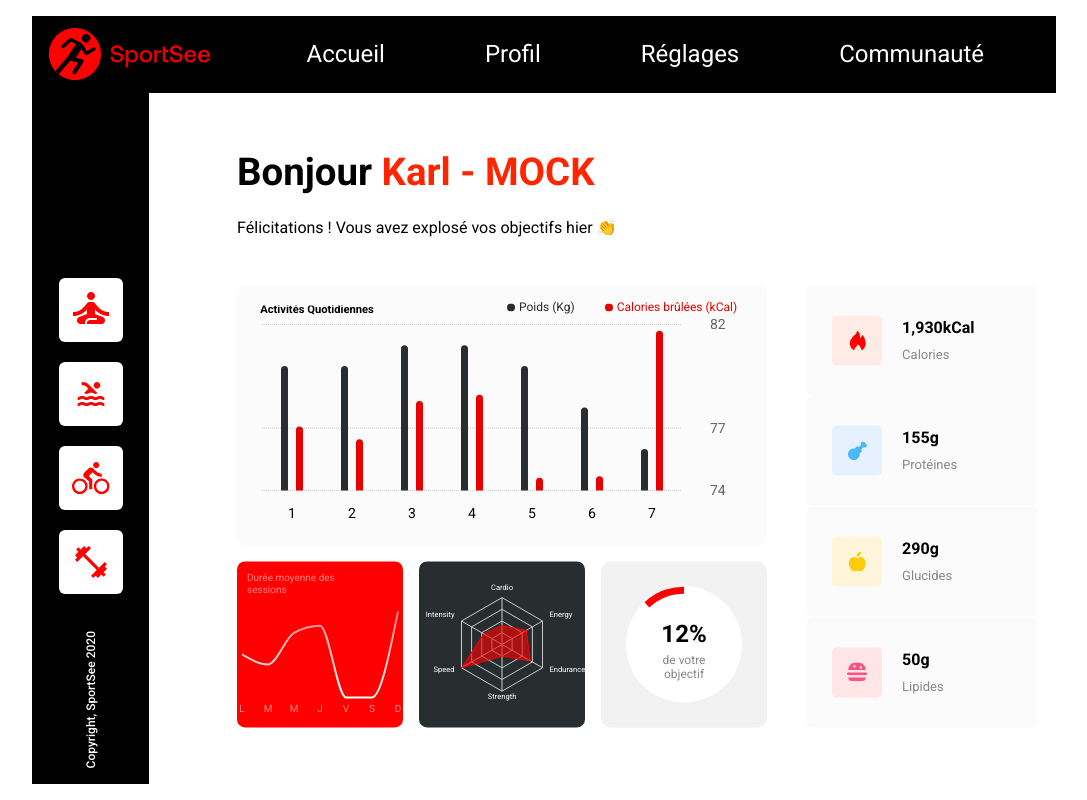
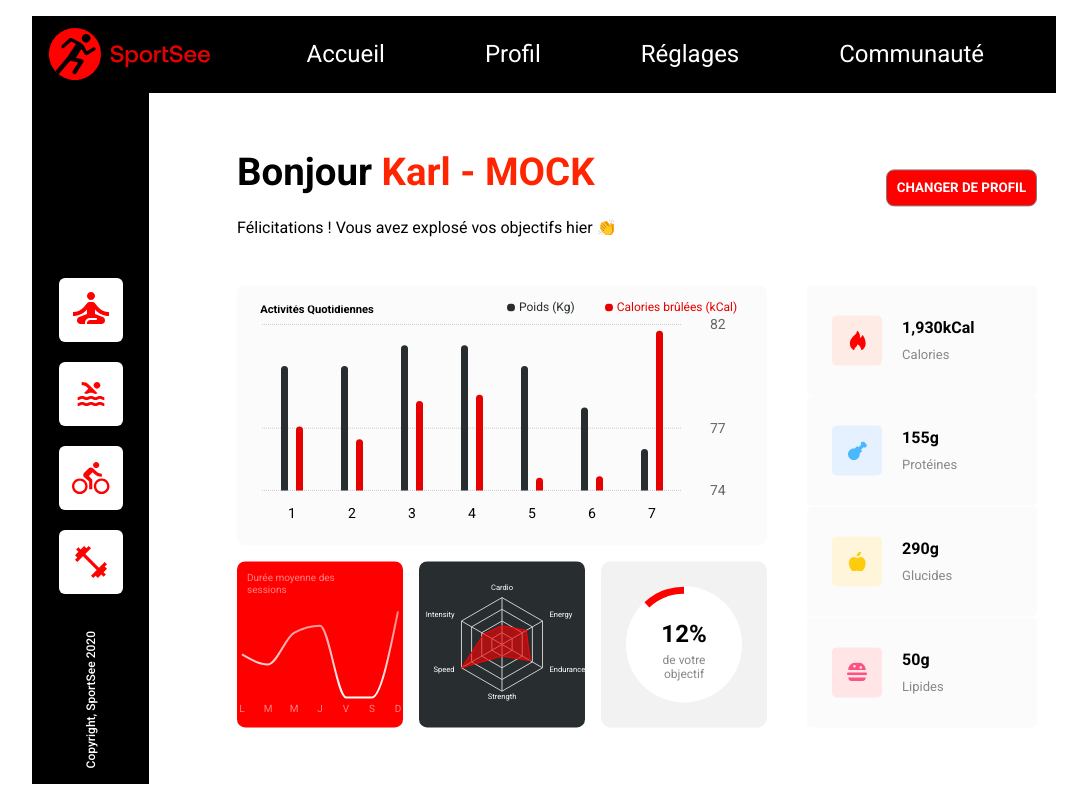
Before and after one commit to Daganx/SportSee, a React (Create React App) app in the folder sportsee-front/: page /profile/12 in a window 1280 px wide. Shown: the whole page, without its empty margins (96-1183 px from the left). Built offline with nearby package versions, Linux system fonts and the light colour scheme.

Commit message:
Mocked Data OK

```diff
--- a/sportsee-front/package.json
+++ b/sportsee-front/package.json
@@ -7,6 +7,7 @@
     "@testing-library/react": "^13.4.0",
     "@testing-library/user-event": "^13.5.0",
     "axios": "^1.7.2",
+    "prop-types": "^15.8.1",
     "react": "^18.3.1",
     "react-dom": "^18.3.1",
     "react-router-dom": "^6.23.1",
--- a/sportsee-front/src/components/BarChart/BarChart.js
+++ b/sportsee-front/src/components/BarChart/BarChart.js
@@ -1,4 +1,5 @@
 import React from "react";
+import PropTypes from "prop-types";
 import {
   BarChart,
   Bar,
@@ -118,4 +119,14 @@ const BarChartComponent = ({ data }) => {
   );
 };
 
+BarChartComponent.propTypes = {
+  data: PropTypes.arrayOf(
+    PropTypes.shape({
+      day: PropTypes.string.isRequired,
+      kilogram: PropTypes.number.isRequired,
+      calories: PropTypes.number.isRequired,
+    })
+  ).isRequired,
+};
+
 export default BarChartComponent;
--- a/sportsee-front/src/components/LineChart/LineChart.js
+++ b/sportsee-front/src/components/LineChart/LineChart.js
@@ -1,4 +1,5 @@
 import React from "react";
+import PropTypes from "prop-types";
 import { LineChart, Line, XAxis, ResponsiveContainer, Tooltip } from "recharts";
 
 const LineChartComponent = ({ data }) => {
@@ -31,7 +32,10 @@ const LineChartComponent = ({ data }) => {
 
   return (
     <ResponsiveContainer width="100%" height="100%">
-      <LineChart data={formattedData} margin={{ top: 50, right: 5, left: 5, bottom: 0 }}>
+      <LineChart
+        data={formattedData}
+        margin={{ top: 50, right: 5, left: 5, bottom: 0 }}
+      >
         <defs>
           <linearGradient id="gradientLine" x1="0" y1="0" x2="0" y2="1">
             <stop offset="0%" stopColor="#FF8484" />
@@ -52,7 +56,7 @@ const LineChartComponent = ({ data }) => {
           stroke="url(#gradientLine)"
           strokeWidth={2}
           dot={false}
-          activeDot={{ r: 4 }}
+          activeDot={{ r: 2 }}
         />
         <text x="10" y="20" fill="#FF8484" textAnchor="start" fontSize={10}>
           Durée moyenne des{" "}
@@ -65,4 +69,13 @@ const LineChartComponent = ({ data }) => {
   );
 };
 
+LineChartComponent.propTypes = {
+  data: PropTypes.arrayOf(
+    PropTypes.shape({
+      day: PropTypes.number.isRequired,
+      sessionLength: PropTypes.number.isRequired,
+    })
+  ).isRequired,
+};
+
 export default LineChartComponent;
--- a/sportsee-front/src/components/RadarChart/RadarChart.js
+++ b/sportsee-front/src/components/RadarChart/RadarChart.js
@@ -1,4 +1,5 @@
 import React from "react";
+import PropTypes from "prop-types";
 import {
   Radar,
   RadarChart,
@@ -22,7 +23,6 @@ const PerformanceRadarChart = ({ performanceData, kind }) => {
           fontSize={"7.6px"}
           tick={{ fill: "white" }}
         />
-
         <Radar
           name="Performance"
           dataKey="value"
@@ -35,4 +35,14 @@ const PerformanceRadarChart = ({ performanceData, kind }) => {
   );
 };
 
+PerformanceRadarChart.propTypes = {
+  performanceData: PropTypes.arrayOf(
+    PropTypes.shape({
+      kind: PropTypes.number.isRequired,
+      value: PropTypes.number.isRequired,
+    })
+  ).isRequired,
+  kind: PropTypes.objectOf(PropTypes.string).isRequired,
+};
+
 export default PerformanceRadarChart;
--- a/sportsee-front/src/components/RadialBarChart/RadialBarChart.js
+++ b/sportsee-front/src/components/RadialBarChart/RadialBarChart.js
@@ -1,4 +1,5 @@
 import React from "react";
+import PropTypes from "prop-types";
 import { RadialBarChart, RadialBar, ResponsiveContainer } from "recharts";
 
 const RadialBarChartScore = ({ score }) => {
@@ -70,4 +71,8 @@ const RadialBarChartScore = ({ score }) => {
   );
 };
 
+RadialBarChartScore.propTypes = {
+  score: PropTypes.number.isRequired,
+};
+
 export default RadialBarChartScore;
--- a/sportsee-front/src/pages/Profile/Profile.js
+++ b/sportsee-front/src/pages/Profile/Profile.js
@@ -1,5 +1,5 @@
 import React, { useEffect, useState } from "react";
-import { useParams } from "react-router-dom";
+import { useParams, Link } from "react-router-dom";
 import {
   getUserData,
   getUserActivity,
@@ -51,6 +51,7 @@ const Profile = () => {
 
   const { keyData, todayScore, score } = userData;
   const userScore = todayScore || score;
+  const switchUserId = id === "12" ? "18" : "12";
 
   return (
     <section className="profile-container">
@@ -59,6 +60,9 @@ const Profile = () => {
           Bonjour <span>{userData.userInfos.firstName}</span>
         </h1>
         <h2>Félicitations ! Vous avez explosé vos objectifs hier 👏</h2>
+        <Link to={`/profile/${switchUserId}`}>
+          <button className="switch-user-btn">Changer de profil</button>
+        </Link>
       </header>
       <section className="main-content">
         <section className="bar-chart">
--- a/sportsee-front/src/pages/Profile/profile.css
+++ b/sportsee-front/src/pages/Profile/profile.css
@@ -15,6 +15,19 @@
 .header h2 {
   font-size: 1em;
   font-weight: 400;
+}
+.switch-user-btn {
+  position: absolute;
+  right: 0;
+  top: 20px;
+  border: none;
+  padding: 10px;
+  border: 1px solid grey;
+  border-radius: 8px;
+  text-transform: uppercase;
+  font-weight: bold;
+  background-color: red;
+  color: white;
 }
 .main-content {
   display: grid;
```
Also changed, not shown: sportsee-front/src/components/SideCard/SideCard.js (+8 -0 lines), 1 other file (tests, documents, lock files or other folders).
